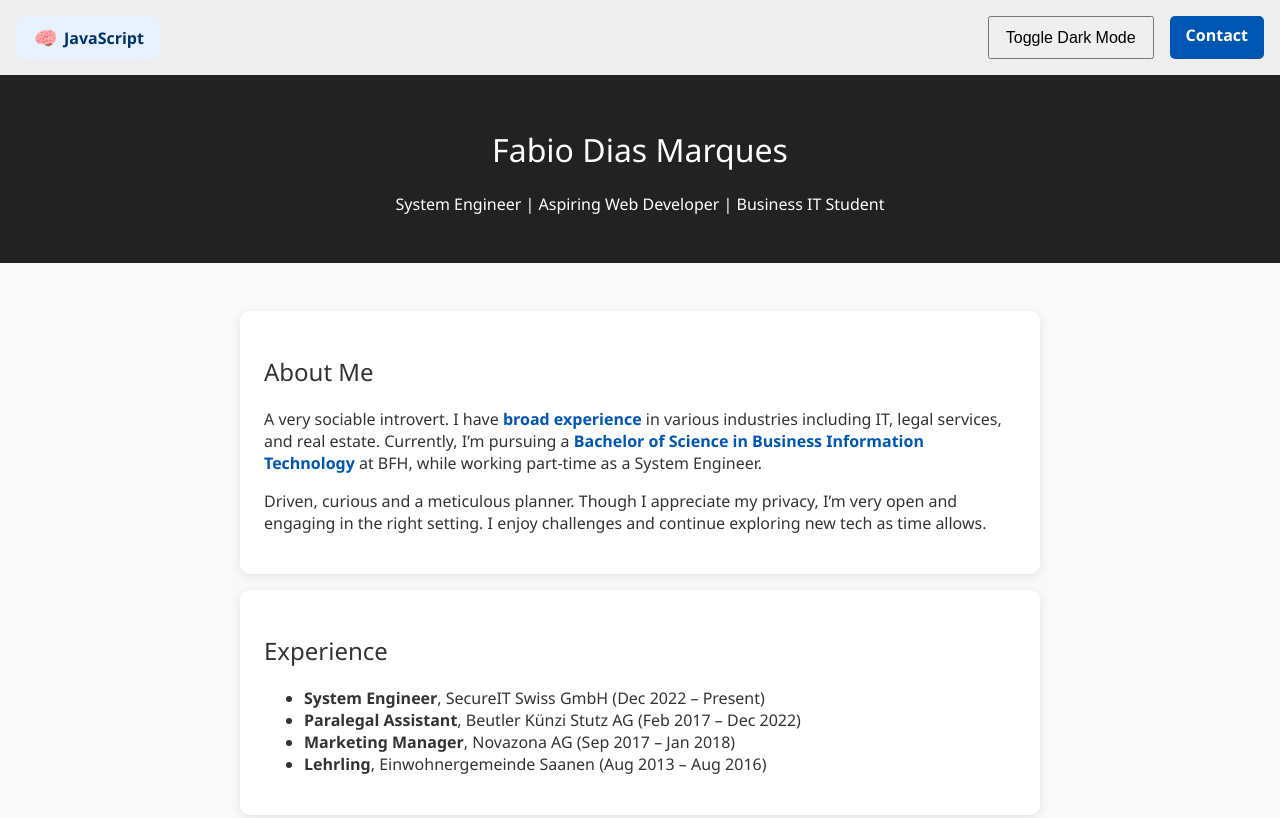
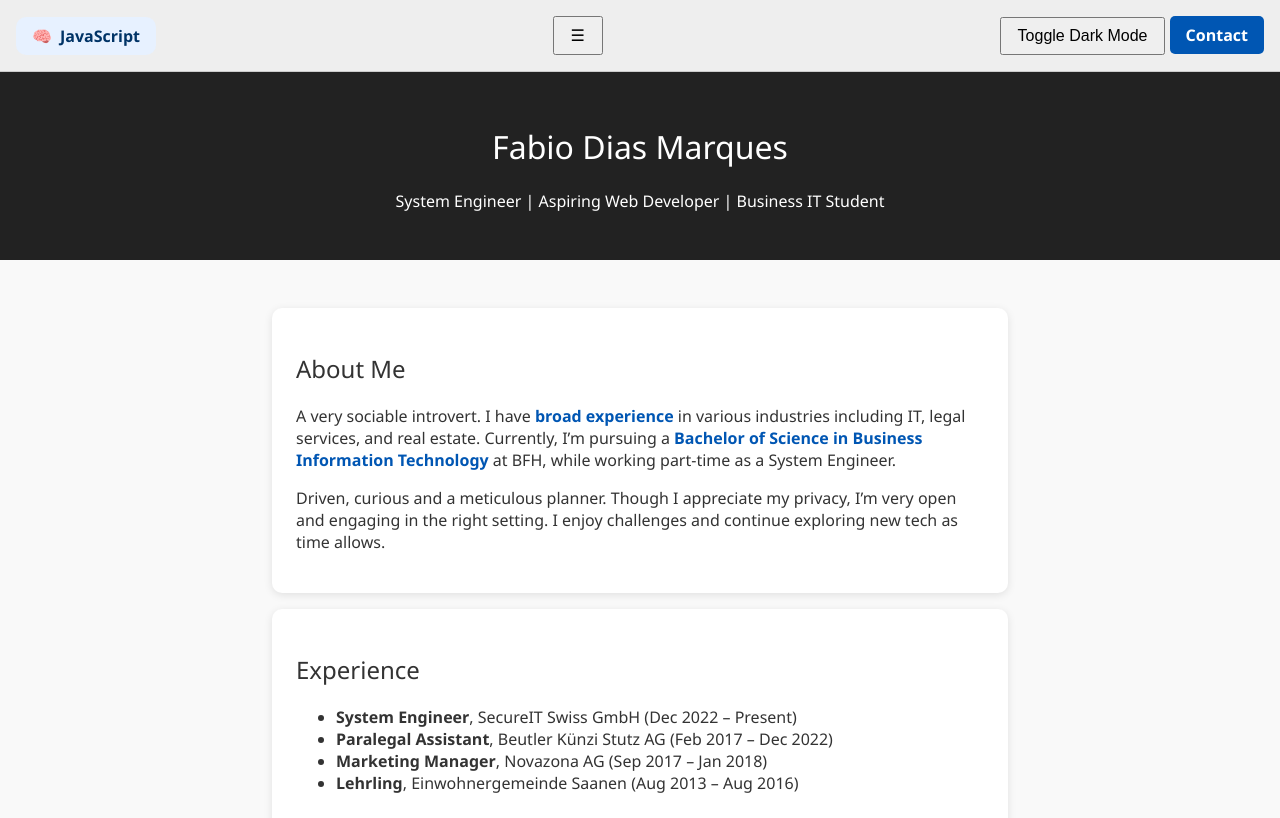
Before and after one commit to Fabaaa/portfolio.page, a plain HTML site: page index.html in a window 1280 px wide. Shown: the top 818 px of the page. Drawn offline with Linux system fonts and the light colour scheme.

Commit message:
Added HamburgerMenu

```diff
--- a/index.html
+++ b/index.html
@@ -10,18 +10,21 @@
 
 <body>
   <nav class="top-nav">
-    <!-- Skill Box -->
-    <div class="skill-box dynamic-skill">
-      <i id="skill-icon" class="fas fa-code"></i>
-      <span id="skill-text">HTML</span>
-    </div>
+  <!-- Skill Box (Always visible) -->
+  <div class="skill-box dynamic-skill">
+    <span id="skill-icon">🔤</span>
+    <span id="skill-text">HTML</span>
+  </div>
 
-    <!-- Dark Mode Toggle -->
-    <button id="darkModeToggle">Toggle Dark Mode</button>
+  <!-- Hamburger Toggle Button -->
+  <button type="button" class="hamburger" id="hamburgerBtn">☰</button>
 
-    <!-- Contact Button -->
+  <!-- Collapsible Nav Content -->
+  <div class="nav-content" id="navContent">
+    <button type="button" id="darkModeToggle">Toggle Dark Mode</button>
     <a href="https://www.linkedin.com/in/fabio-dias-marques-803157152/" target="_blank" class="contact-button">Contact</a>
-  </nav>
+  </div>
+</nav>
 
   <!-- Header section -->
   <header>
@@ -67,6 +70,9 @@
     </div>
   </section>
 
+  <footer>
+  <p style="text-align:center; padding: 1rem;">&copy; 2025 Fabio Dias Marques</p>
+</footer>
 <!-- Scroll to Top Button -->
 <button id="scrollTopBtn" title="Go to top">⬆️</button>
 
--- a/scripts.js
+++ b/scripts.js
@@ -1,6 +1,14 @@
 // JavaScript
 document.addEventListener("DOMContentLoaded", function () {
+// === Hamburger Toggle Logic ===
+const hamburgerBtn = document.getElementById("hamburgerBtn");
+const navContent = document.getElementById("navContent");
 
+if (hamburgerBtn && navContent) {
+  hamburgerBtn.addEventListener("click", () => {
+    navContent.classList.toggle("show");
+  });
+}
      // === Scroll to Top Button Logic ===
   const scrollTopBtn = document.getElementById("scrollTopBtn");
 
--- a/styles.css
+++ b/styles.css
@@ -1,57 +1,60 @@
+*, *::before, *::after {
+  box-sizing: border-box;
+}
+
 /* === Global Page Styling === */
 body {
-  font-family: 'Segoe UI', Tahoma, Geneva, Verdana, sans-serif; /* Clean, readable sans-serif font */
-  margin: 0; /* Remove default browser margin */
-  padding: 0; /* Remove default browser padding */
-  background-color: #f9f9f9; /* Light gray background for minimalistic design */
-  color: #333; /* Dark gray text for readability */
+  font-family: 'Segoe UI', Tahoma, Geneva, Verdana, sans-serif;
+  margin: 0;
+  padding: 0;
+  background-color: #f9f9f9;
+  color: #333;
 }
 
 /* === Header Styling === */
 header {
-  background-color: #222; /* Dark background for contrast */
-  color: white; /* White text for strong contrast */
-  padding: 2rem; /* Spacious padding around content */
-  text-align: center; /* Center-align text in the header */
+  background-color: #222;
+  color: white;
+  padding: 2rem;
+  text-align: center;
 }
 
 /* === Main Section Container === */
 section {
-  max-width: 800px; /* Limit width for better line length and readability */
-  margin: auto; /* Center section horizontally */
-  padding: 2rem; /* Padding around content */
+  max-width: 800px;
+  margin: auto;
+  padding: 2rem;
 }
 
 /* === Headings === */
 h1, h2 {
-  font-weight: 400; /* Light font-weight for a modern look */
+  font-weight: 400;
 }
 
-/* === Card Styling (Reusable Container) === */
+/* === Card Styling === */
 .card {
-  background-color: white; /* White background for content separation */
-  padding: 1.5rem; /* Internal spacing */
-  margin: 1rem 0; /* Vertical spacing between cards */
-  border-radius: 10px; /* Slightly rounded corners for a polished look */
-  box-shadow: 0 2px 8px rgba(0, 0, 0, 0.1); /* Soft shadow for subtle depth */
+  background-color: white;
+  padding: 1.5rem;
+  margin: 1rem 0;
+  border-radius: 10px;
+  box-shadow: 0 2px 8px rgba(0, 0, 0, 0.1);
 }
 
 /* === Highlight Class === */
 .highlight {
-  color: #0056b3; /* Blue tone to emphasize text */
-  font-weight: bold; /* Bold to visually differentiate important phrases */
+  color: #0056b3;
+  font-weight: bold;
 }
 
 /* === Link Styling === */
 a {
-  color: #0056b3; /* Blue link color consistent with highlight */
-  text-decoration: none; /* No underline for a clean appearance */
+  color: #0056b3;
+  text-decoration: none;
 }
 
 a:hover {
-  text-decoration: underline; /* Underline on hover for accessibility feedback */
+  text-decoration: underline;
 }
-
 
 /* === Dark Mode Styling === */
 body.dark-mode {
@@ -75,9 +78,11 @@ body.dark-mode .top-nav {
 /* === Navigation Bar === */
 .top-nav {
   display: flex;
-  justify-content: flex-end;
+  justify-content: space-between;
+  align-items: center;
   padding: 1rem;
   background-color: #eee;
+  border-bottom: 1px solid #ccc;
 }
 
 .top-nav button {
@@ -102,7 +107,6 @@ body.dark-mode .top-nav {
   border-radius: 10px;
   font-weight: bold;
   color: #003366;
-  margin-right: auto; /* Push to left side of nav */
   animation: fadeIn 0.5s ease-in-out;
 }
 
@@ -115,22 +119,23 @@ body.dark-mode .skill-box {
   color: #ffffff;
 }
 
-/* Optional: smooth fade animation for skill changes */
 @keyframes fadeIn {
   from { opacity: 0; transform: translateY(-5px); }
   to { opacity: 1; transform: translateY(0); }
 }
 
-/* === Contact Button Styling === */
+/* === Contact Button === */
 .contact-button {
   background-color: #0056b3;
   color: white;
   padding: 0.5rem 1rem;
   text-decoration: none;
   border-radius: 5px;
-  margin-left: 1rem;
   font-weight: bold;
   transition: background-color 0.3s;
+  display: inline-block;
+  border: none;
+  text-align: center;
 }
 
 .contact-button:hover {
@@ -147,7 +152,7 @@ body.dark-mode .contact-button:hover {
 
 /* === Scroll to Top Button === */
 #scrollTopBtn {
-  display: none; /* Hidden by default */
+  display: none;
   position: fixed;
   bottom: 40px;
   right: 30px;
@@ -175,3 +180,42 @@ body.dark-mode #scrollTopBtn {
 body.dark-mode #scrollTopBtn:hover {
   background-color: #ffffff;
 }
+
+/* === Responsive Layout for Small Screens === */
+@media (max-width: 600px) {
+  .top-nav {
+    flex-direction: row;
+    align-items: center;
+    justify-content: space-between;
+    flex-wrap: wrap;
+  }
+
+  .hamburger {
+    display: block;
+    color: #0056b3;
+    font-size: 1.5rem;
+    background: none;
+    border: none;
+    cursor: pointer;
+    padding: 0.5rem;
+    margin-left: auto;
+  }
+
+  .nav-content {
+    display: none;
+    flex-direction: column;
+    gap: 0.5rem;
+    margin-top: 0.5rem;
+    width: 100%;
+  }
+
+  .nav-content.show {
+    display: flex;
+  }
+
+  .contact-button,
+  #darkModeToggle {
+    width: 100%;
+    box-sizing: border-box;
+  }
+}
```
